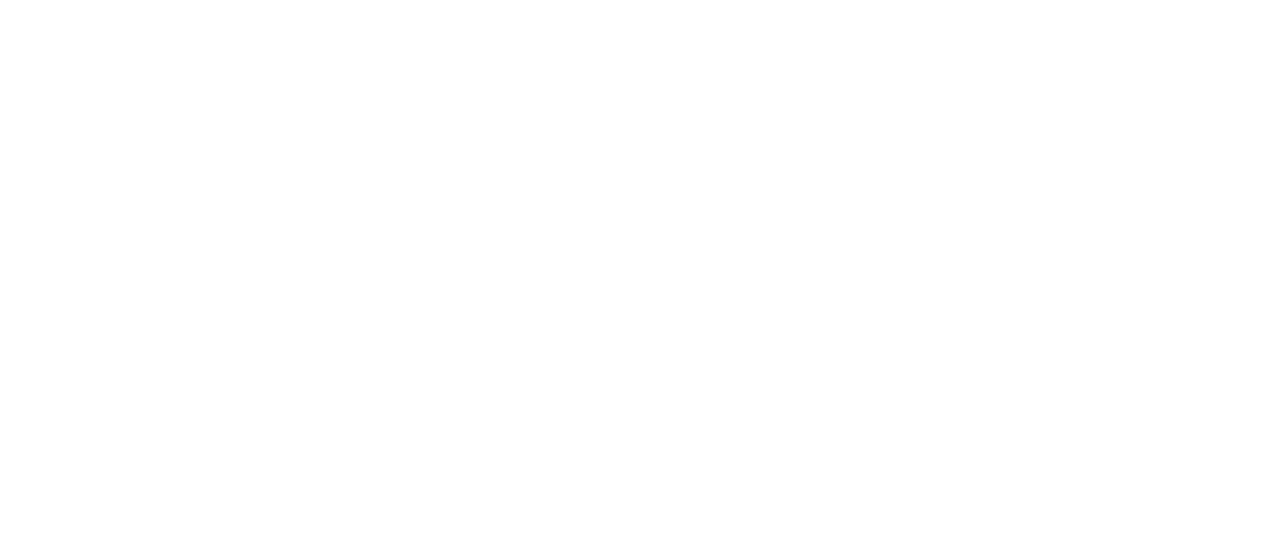
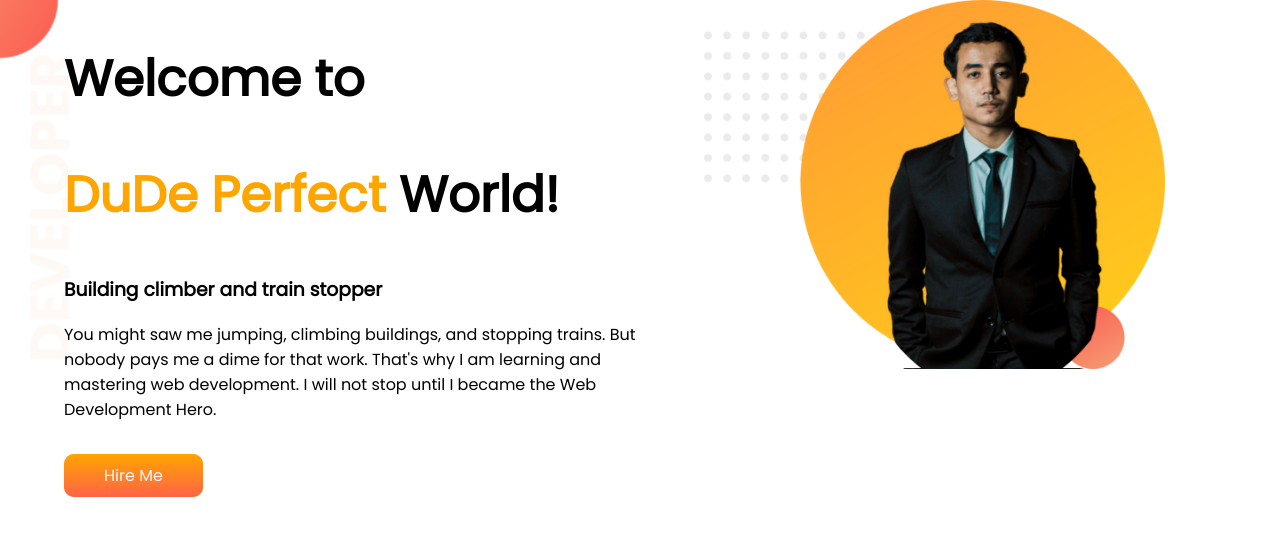
Before and after one commit to KsKarim7/developer-portfolio, a plain HTML site: page index.html in a window 1280 px wide. Drawn offline with Linux system fonts and the light colour scheme.

Commit message:
the first commit

```diff
--- a/index.html
+++ b/index.html
@@ -5,9 +5,25 @@
     <meta http-equiv="X-UA-Compatible" content="IE=edge">
     <meta name="viewport" content="width=device-width, initial-scale=1.0">
     <title>Developer Portfolio</title>
+    <link rel="preconnect" href="https://fonts.googleapis.com">
+    <link rel="preconnect" href="https://fonts.gstatic.com" crossorigin>
+    <link href="https://fonts.googleapis.com/css2?family=Poppins&display=swap" rel="stylesheet">
     <link rel="stylesheet" href="style.css">
 </head>
 <body>
+    <section class="top-banner">
+        <div class="half-width">
+            <h1> Welcome to</h1>
+        <h1> <span id="dude">DuDe Perfect</span>   World!</h1>
+        <h3>Building climber and train stopper</h3>
+        <p> You might saw me jumping, climbing buildings, and stopping trains. But nobody pays me a dime for that work. That's why I am learning and mastering web development. I will not stop until I became the Web Development Hero. </p>
+        <br>
+        <a class="link-button" target="blank" href="www.google.com">Hire Me</a>
+        </div>
+        <div class="half-width">
+            <img src="images/portfolio.png" alt="">
+        </div>
+    </section>
 
 </body>
 </html>
--- a/style.css
+++ b/style.css
@@ -0,0 +1,32 @@
+body {
+  font-family: "Poppins", sans-serif;
+  margin: 0%;
+}
+h1 {
+  font-size: 50px;
+}
+#dude {
+  color: orange;
+}
+section {
+  display: flex;
+}
+.half-width {
+  width: 50%;
+  padding-left: 5%;
+}
+.half-width img {
+  width: 80%;
+}
+.link-button {
+  text-decoration: none;
+  background-color: orange;
+  background-image: linear-gradient(orange, tomato);
+  padding: 10px 40px;
+  border-radius: 10px;
+  color: aliceblue;
+}
+.top-banner {
+  background-image: url(images/top-banner.png);
+  background-repeat: no-repeat;
+}
```
Also changed, not shown: images/dream-bg.png (added), images/exp-bg.png (added), images/image12.png (added), images/jhankar.png (added), images/jhankar2.png (added), images/my-bg.png (added), images/my-bg2.png (added), images/portfolio.png (added), images/top-banner.png (added), 7 other files.
